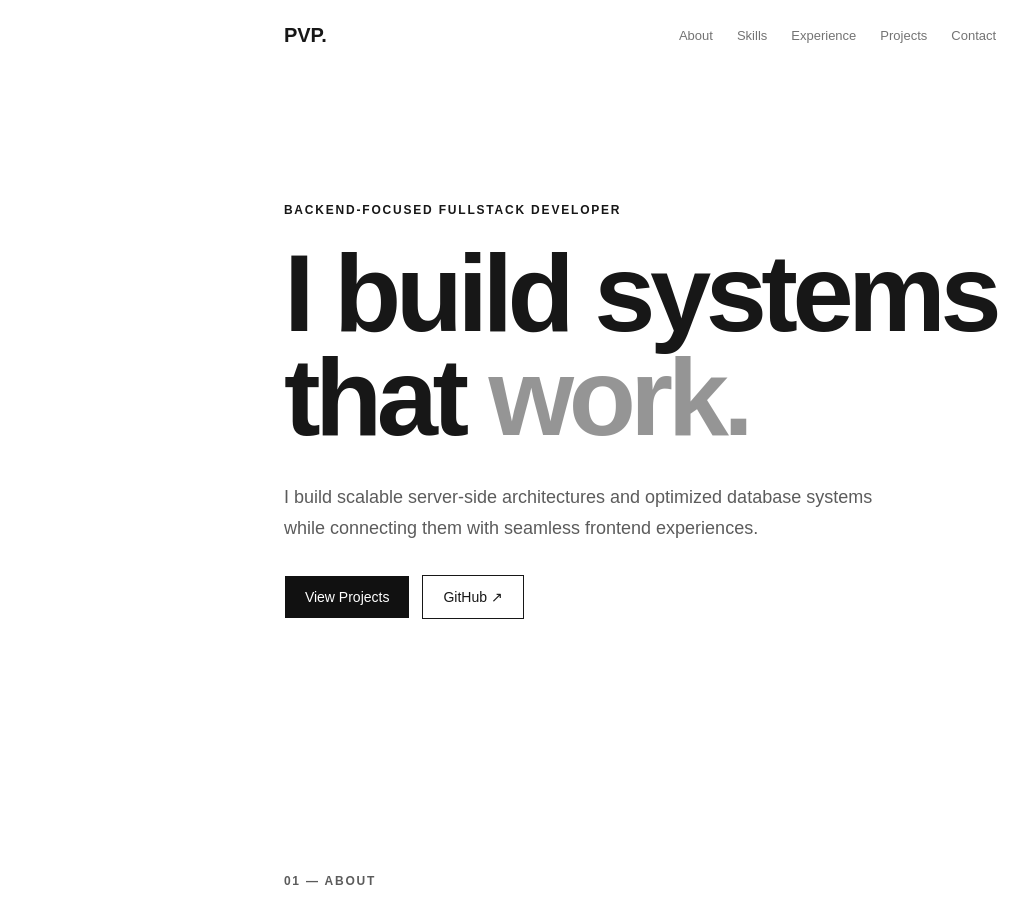
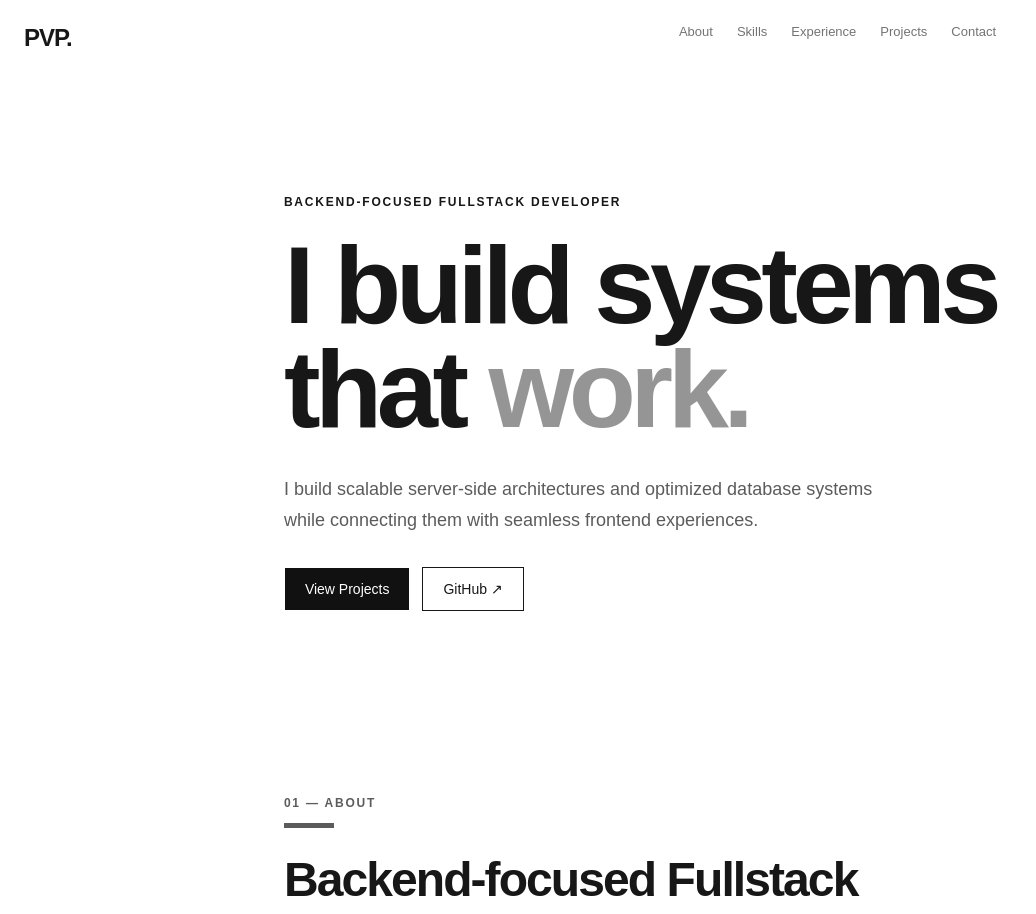
Before and after one commit to PerryPhuoc/my-portfolio, a Next.js app: page / in a window 1280 px wide. Shown: the top 914 px of the page, without its empty margins (0-1036 px from the left). Built offline with nearby package versions, Linux system fonts and the light colour scheme.

Commit message:
Update page.module.css

```diff
--- a/src/app/page.module.css
+++ b/src/app/page.module.css
@@ -8,7 +8,7 @@
 .nav {
   display: flex;
   align-items: center;
-  justify-content: space-between;
+  justify-content: flex-end;
   padding: 24px 0;
 }
 
@@ -30,8 +30,14 @@
 }
 
 .logo {
-  font-size: 20px;
+  position: fixed;
+  top: 24px;
+  left: 24px;
+  z-index: 1000;
+
+  font-size: 24px;
   font-weight: 700;
+  letter-spacing: -0.04em;
 }
 
 .hero {
@@ -100,13 +106,32 @@
 }
 
 .section {
-  padding: 120px 0;
+  padding: 50px 0;
   max-width: 700px;
 }
 
 .sectionLabel {
-  margin-bottom: 24px;
+  position: relative;
+  display: inline-block;
+
+  margin: 0 0 24px;
+
+  font-size: 12px;
+  font-weight: 700;
+  letter-spacing: 0.15em;
   opacity: 0.5;
+}
+
+.sectionLabel::after {
+  content: "";
+  display: block;
+
+  width: 50px;
+  height: 5px;
+
+  margin-top: 8px;
+
+  background: currentColor;
 }
 
 .section h2 {
@@ -277,6 +302,11 @@
     padding: 0 20px;
   }
 
+  .logo {
+    top: 20px;
+    left: 20px;
+  }
+
   .nav {
     align-items: flex-start;
   }
@@ -296,7 +326,7 @@
   }
 
   .section {
-    padding: 80px 0;
+    padding: 20px 0;
   }
 
   .section h2 {
```
